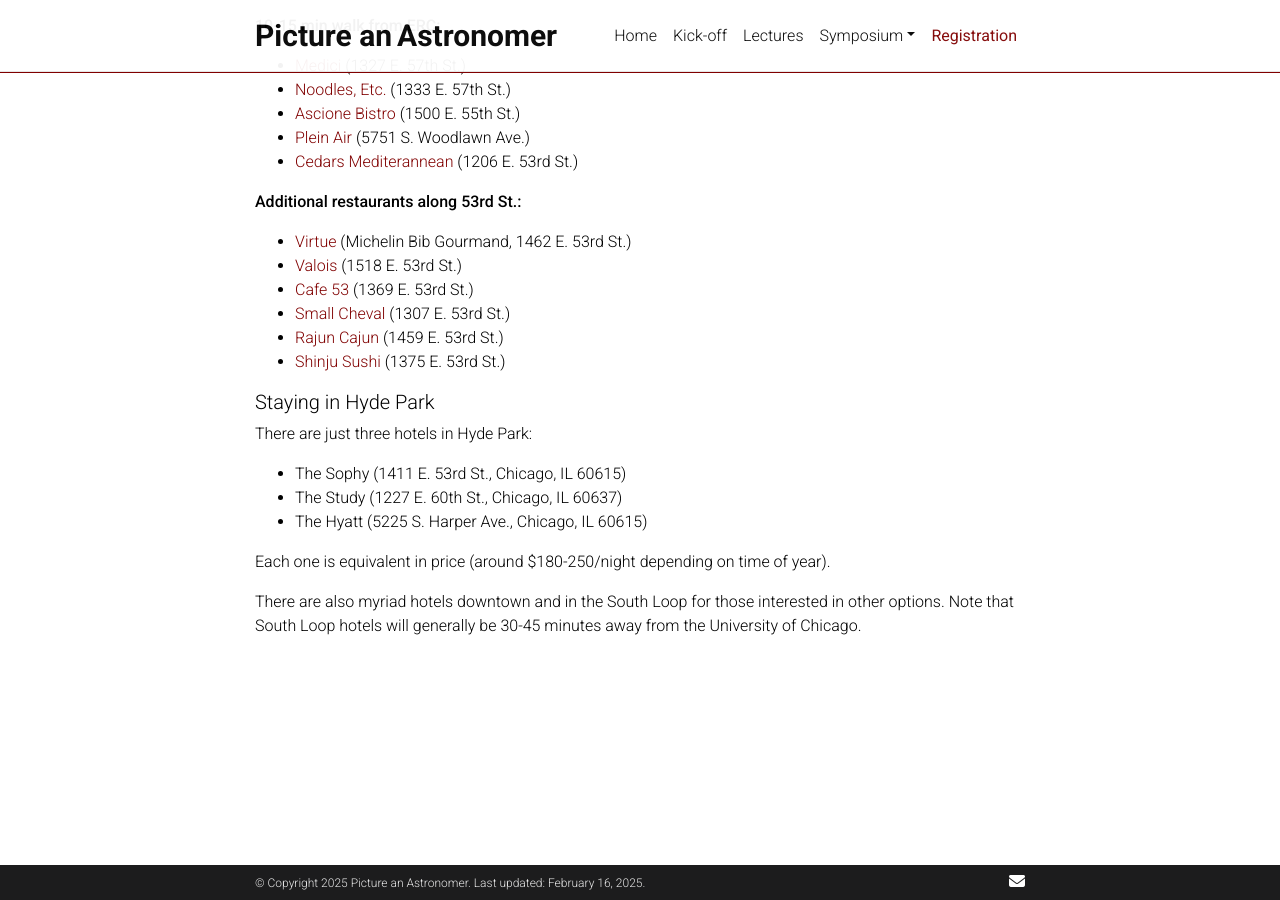
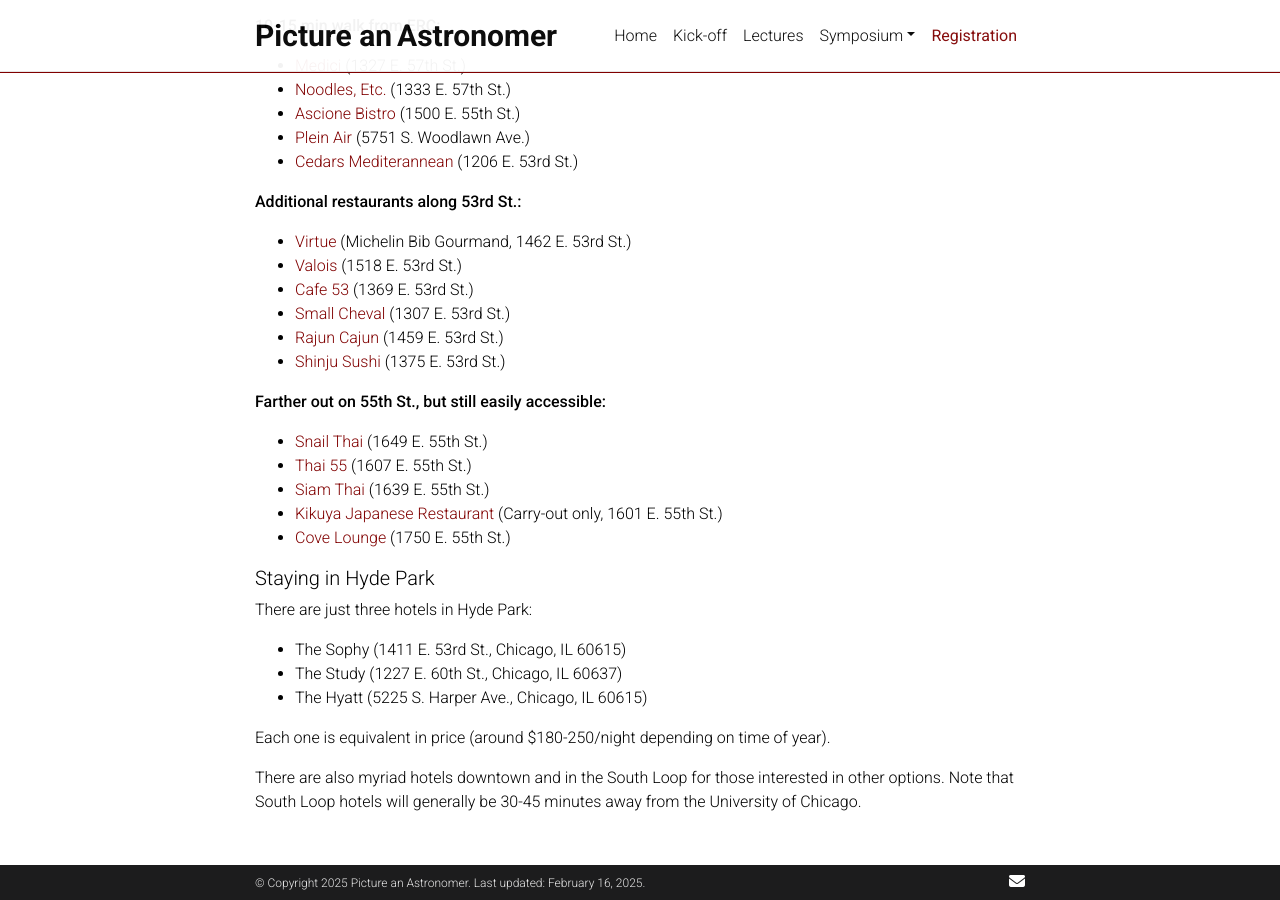
Before and after one commit to pictureanastronomer/pictureanastronomer.github.io, a Jekyll site: the page built from _pages/registration.md, in a window 1280 px wide and 900 px high, scrolled down 1372 px. Built offline with Jekyll 4.4.1, drawn with Linux system fonts in a browser that asks for light colours; nearby versions of some CDN libraries; comment, search, counter and statistics services are not loaded; a style sheet for code colours, icons or effects is not loaded.

Commit message:
added restaurants farther out on 55th

```diff
--- a/_pages/registration.md
+++ b/_pages/registration.md
@@ -66,6 +66,13 @@
 - [Rajun Cajun](https://www.rajuncajunhp.com/){:target="_blank"}  (1459 E. 53rd St.)
 - [Shinju Sushi](http://www.shinjusushichicago.com){:target="_blank"} (1375 E. 53rd St.)
 
+**Farther out on 55th St., but still easily accessible:**
+- [Snail Thai](http://www.snailthai.com){:target="_blank"} (1649 E. 55th St.)
+- [Thai 55](https://thai55chicago.com){:target="_blank"} (1607 E. 55th St.)
+- [Siam Thai](https://www.yelp.com/biz/siam-thai-cuisine-chicago-4){:target="_blank"} (1639 E. 55th St.)
+- [Kikuya Japanese Restaurant](https://kikuyaonline.com){:target="_blank"} (Carry-out only, 1601 E. 55th St.)
+- [Cove Lounge](https://www.yelp.com/biz/the-cove-lounge-chicago){:target="_blank"} (1750 E. 55th St.)
+
 
 ##### Staying in Hyde Park
 
```
